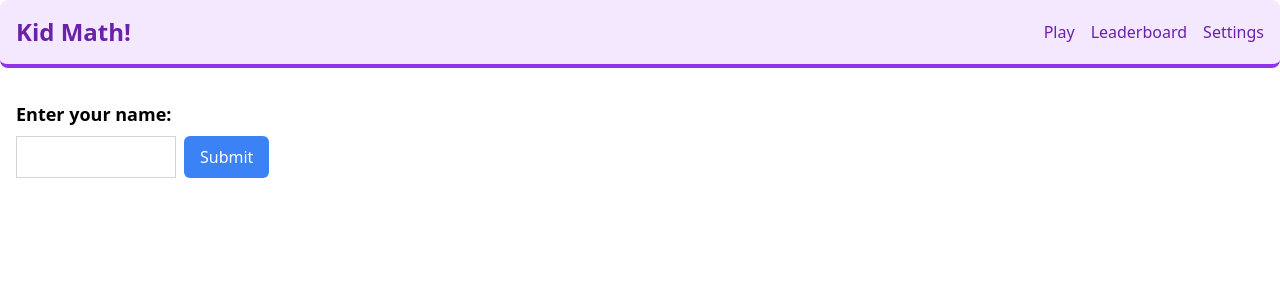
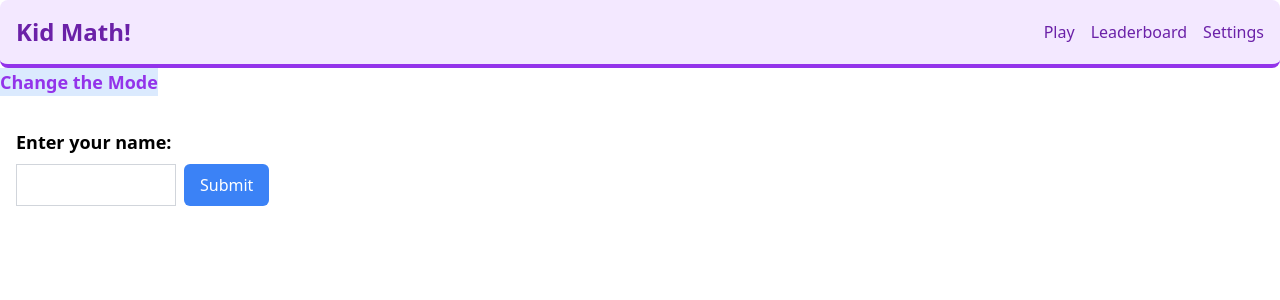
Before and after one commit to EricY090/Web, a React (Vite) app: page / in a window 1280 px wide. Shown: the top 300 px of the page. Built offline with nearby package versions, Linux system fonts and the light colour scheme.

Commit message:
Add files via upload

```diff
--- a/src/App.jsx
+++ b/src/App.jsx
@@ -10,11 +10,27 @@ import { useEffect, useState } from "react";
 
 var dark = 0
 function App() {
+  const [color, setColor] = useState("white")
+  const click = () => {
+    if (dark==0){
+      setColor("black");
+      dark = 1
+    }
+    else {
+      setColor('white');
+      dark = 0
+    }
+  }
+  useEffect(()=>{
+    document.body.style.backgroundColor = color
+  }, [color])
   return (
     <Router>
       <div className="App">
         <Navbar />
-
+        <button onClick = {
+          () => {click()}
+        } className="text-lg font-semibold text-purple-600 bg-blue-100">Change the Mode</button>
         <Routes>
           <Route path="/" element={<HomePage />} />
           <Route path="/second-page" element={<SecondPage />} />
```
